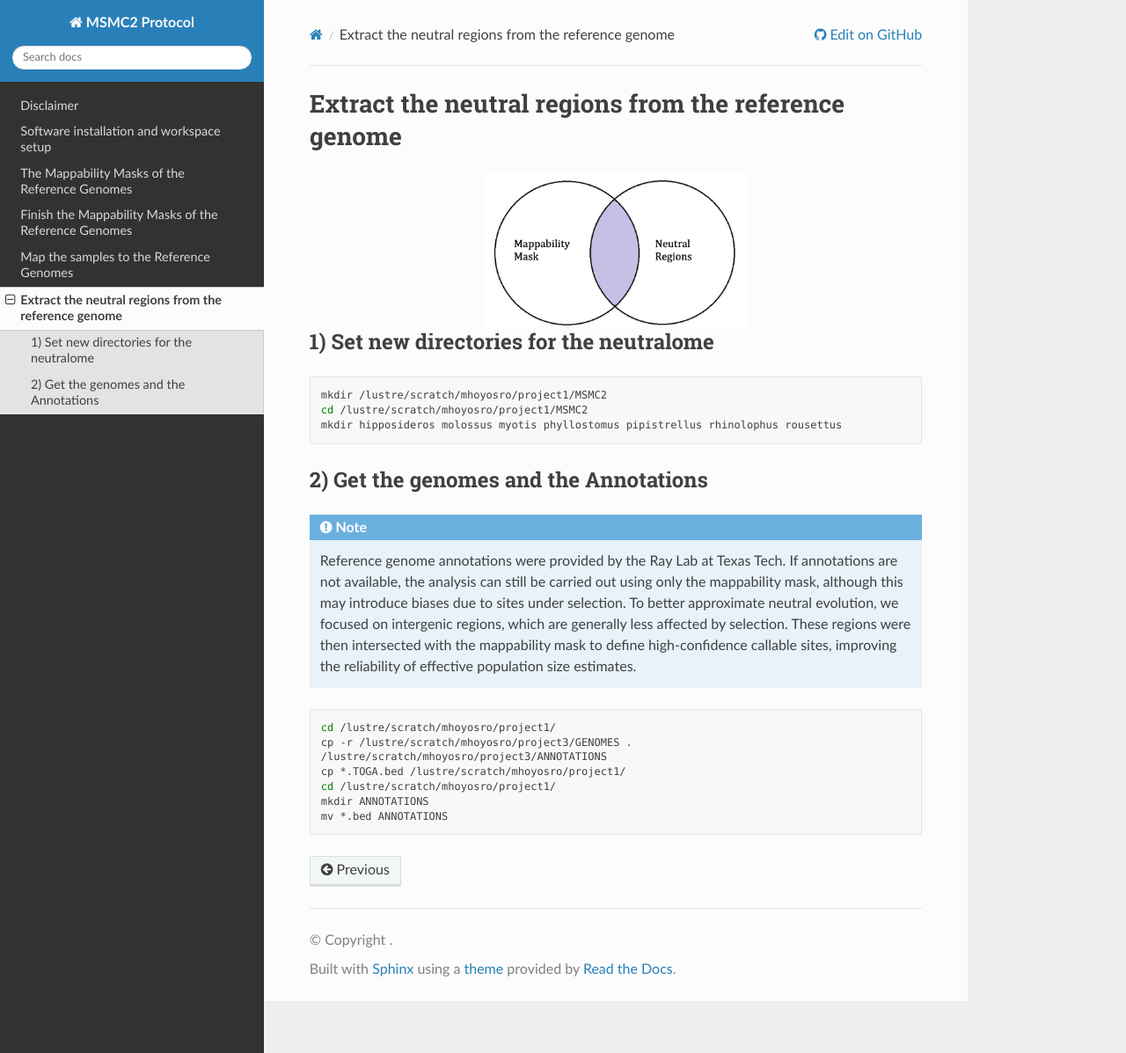
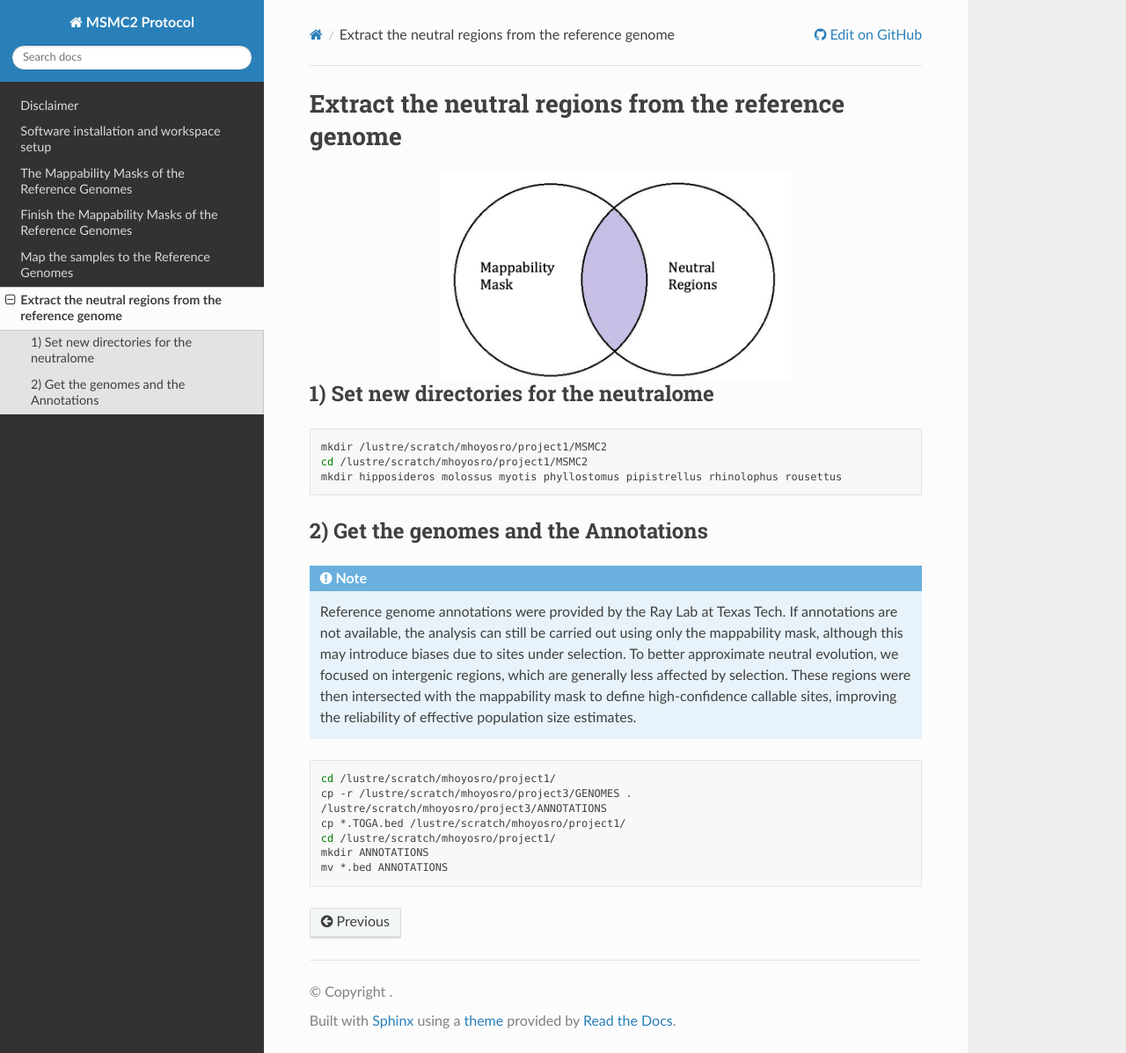
Before and after one commit to hoyosmanuel/MSMC2-Protocol, a Sphinx documentation site: the page built from docs/source/05_Data_Processing_4.rst, in a window 1280 px wide and 1197 px high. Shown: the whole window at 88% size. Built offline with Sphinx 7.4.7 and the Read the Docs theme 3.1.0, drawn with Linux system fonts in a browser that asks for light colours.

Commit message:
Update 05_Data_Processing_4.rst

```diff
--- a/docs/source/05_Data_Processing_4.rst
+++ b/docs/source/05_Data_Processing_4.rst
@@ -2,7 +2,7 @@ Extract the neutral regions from the reference genome
 =====================================================
 
 .. image:: _static/pic.png
-   :width: 300px
+   :width: 400px
    :align: center
 
 
```
